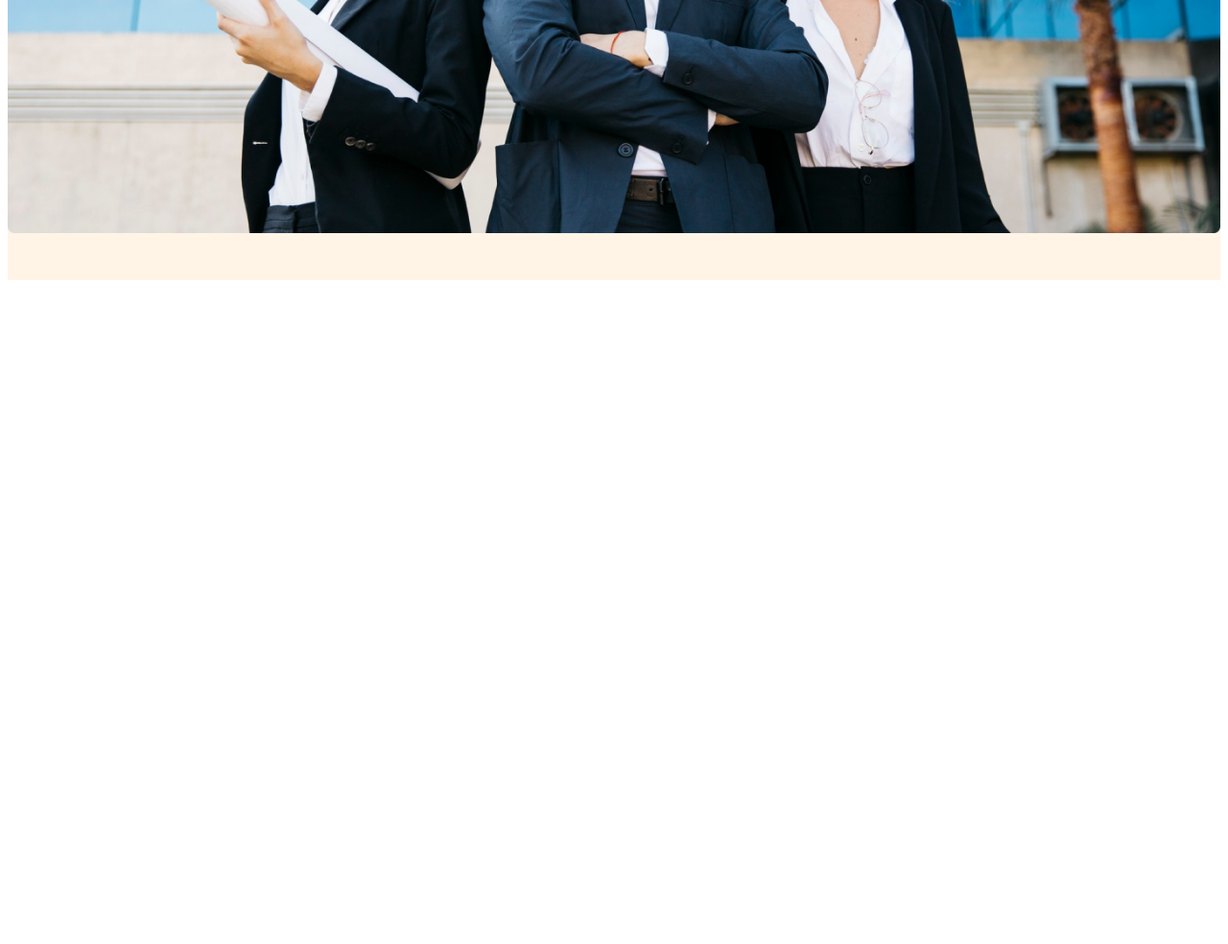
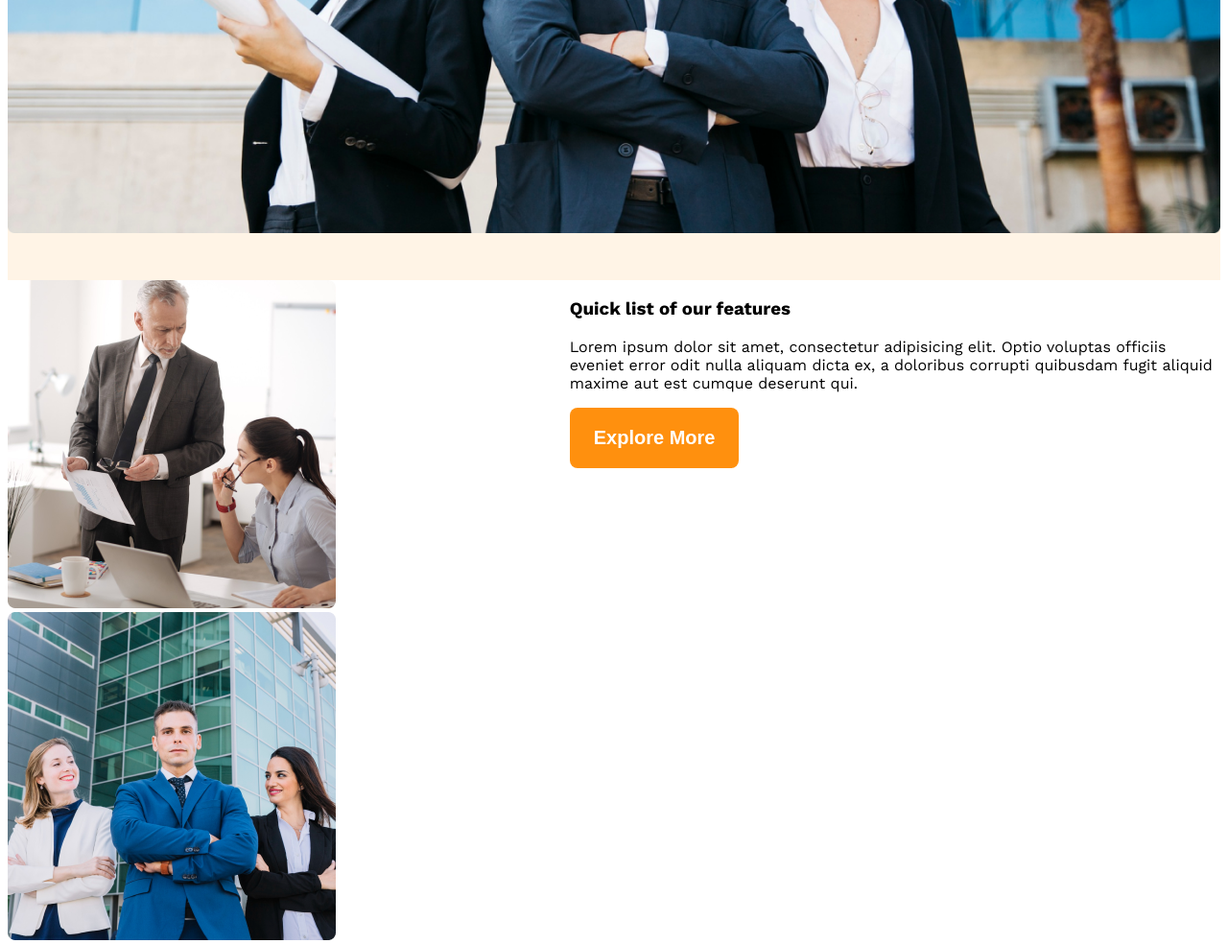
Before and after one commit to rakib826/g3-architects-website, a plain HTML site: page index.html in a window 1280 px wide. Shown: the part 937-1921 px from the top of the page at 96% size. Before the commit the page ends 1237 px from the top, so only its background shows below. Drawn offline with nearby package versions, Linux system fonts and the light colour scheme.

Commit message:
box-flex issue

```diff
--- a/index.html
+++ b/index.html
@@ -26,7 +26,21 @@
       <img class="banner-image" src="./images/banner.png" alt="">
     </div>
   </header>
-  <main></main>
+  <main>
+    <section class="teams display-flex">
+      <div class="team-img-container">
+        <img src="./images/team1.png" alt="">
+        <img src="./images/team2.png" alt="">
+        <img src="./images/team3.png" alt="">
+        <img src="./images/team4.png" alt="">
+      </div>
+      <div class="our-features">
+        <h3 class="feature-title">Quick list of our features</h3>
+        <p class="feature-description">Lorem ipsum dolor sit amet, consectetur adipisicing elit. Optio voluptas officiis eveniet error odit nulla aliquam dicta ex, a doloribus corrupti quibusdam fugit aliquid maxime aut est cumque deserunt qui.</p>
+        <button class="btn-primary">Explore More</button>
+      </div>
+    </section>
+  </main>
   <footer></footer>
 </body>
 </html>
--- a/styles/architects.css
+++ b/styles/architects.css
@@ -29,6 +29,10 @@
   font-weight: 600;
   border: none;
   border-radius: 8px;
+}
+main{
+  max-width: 1440px;
+  margin: 0 auto;
 }
 /* header styles */
 
```
